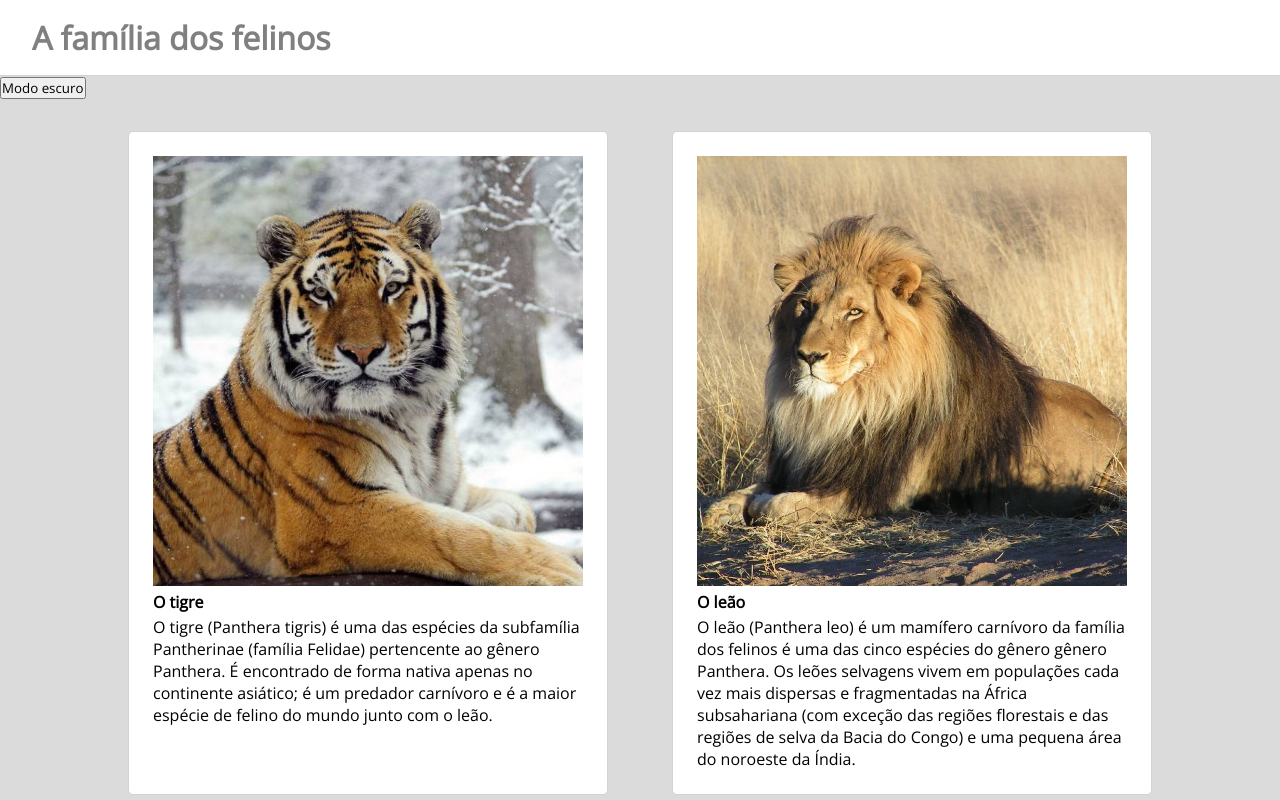
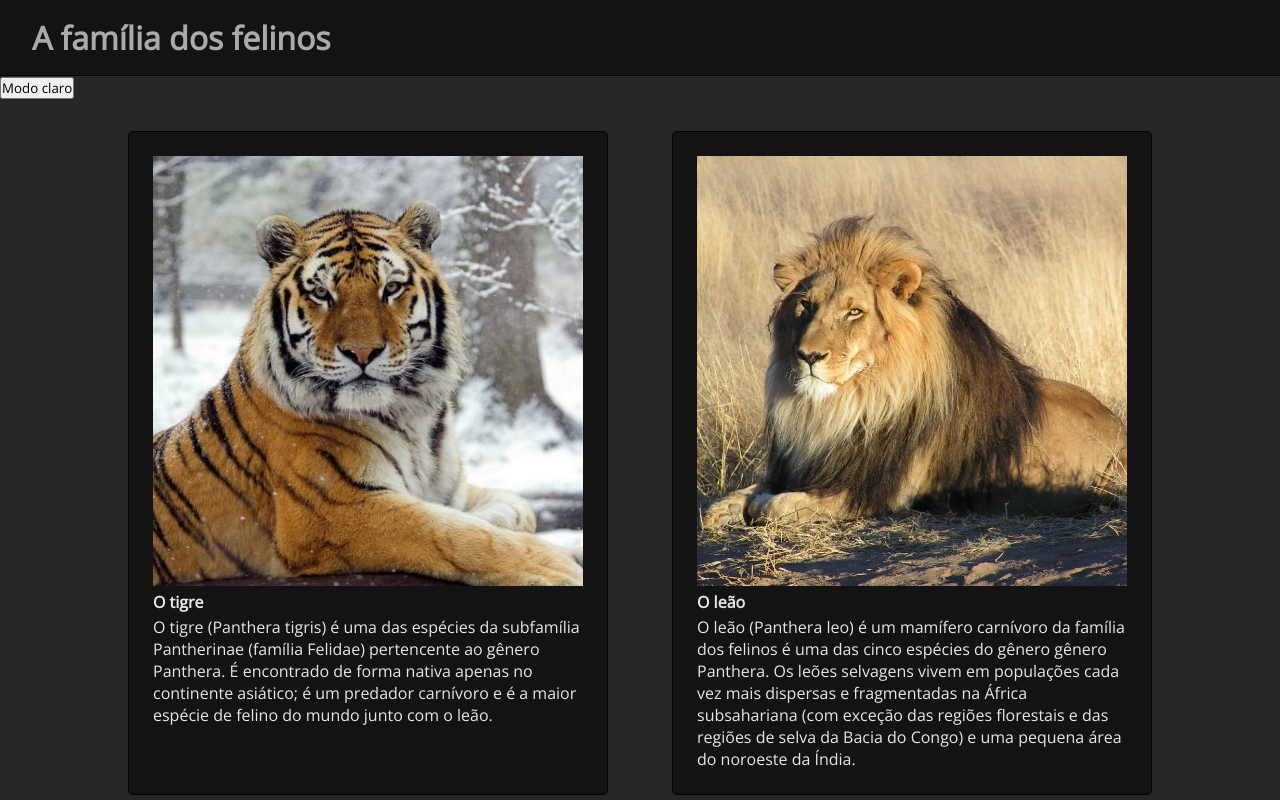
Before and after one commit to vsmargareth/Aula5_mesa_de_trabalho, a plain HTML site: page index.html in a window 1280 px wide. Both pictures are taken after a click on the button "Modo escuro". Shown: the top 800 px of the page. Drawn offline with nearby package versions, Linux system fonts and the light colour scheme.

Commit message:
modo escuro concluido, falta estilixar botão

```diff
--- a/index.html
+++ b/index.html
@@ -11,7 +11,7 @@
 
 <body class="dark">
 
-  <h1 class="titleDarkMode ">A família dos felinos</h1>
+  <h1>A família dos felinos</h1>
   <button> Modo escuro</button>
   <div class="container">
     <div class="item">
--- a/main.js
+++ b/main.js
@@ -1,10 +1,55 @@
+/*
+-Seleção de componentes no HTML tem sempre ref no final
+-Modo escuro = blackMode
+*/
+
+//seleção de componentes no HTML
 let buttonRef = document.querySelector('button');
-window.addEventListener('click', blabckMode)
-
 let bodyRef = document.querySelector('body');
 let h1Ref = document.querySelector('h1');
+let itemRef = document.querySelectorAll('.item')
+let pRef = document.querySelectorAll('p');
+let h2Ref = document.querySelectorAll('h2')
+
+mudaTextoBotao()
+
+//Monitoramento de cliques
+window.addEventListener('click', blabckMode)
+//mudar texto do botão
+function mudaTextoBotao() {
+  if (buttonRef.textContent === "Modo escuro") {
+    buttonRef.textContent = "Modo claro";
+  } else {
+    buttonRef.textContent = "Modo escuro";
+  }
+}
+
+//Mudando todos os itens
+function mudaItens() {
+  itemRef.forEach(function (selecionaItens) {
+    selecionaItens.classList.toggle("itemDarkMode")
+  })
+}
+
+//Mudando todos os paragráfos
+function mudaParagrafos() {
+  pRef.forEach(function (mudaParagrafo) {
+    mudaParagrafo.classList.toggle("textDarkMode")
+  })
+}
+//Mudando todos os H's 2
+function mudaTodosH2() {
+  h2Ref.forEach(function (mudaHs2) {
+    mudaHs2.classList.toggle("textDarkMode")
+  })
+}
+
+//Fução para ativar modo escuro
 function blabckMode() {
+  mudaTextoBotao()
   bodyRef.classList.toggle('bgDarkMode');
   h1Ref.classList.toggle('titleDarkMode');
-  console.log("deu certo no js")
+  mudaItens();
+  mudaParagrafos();
+  mudaTodosH2();
 }
--- a/styles.css
+++ b/styles.css
@@ -44,31 +44,18 @@ h1 {
   margin-bottom: .2em;
 }
 
-
-
-// A cor de fundo
 .bgDarkMode {
   background-color: rgb(39, 39, 39);
 }
-
-
-// Modificações no titulo 'A família dos felinos'
 .titleDarkMode {
   background-color: rgb(19, 19, 19);
   color: rgb(170, 170, 170);
   border-color: black;
 }
-
-/*
-
-// Modificações nos items
-{
+.itemDarkMode {
   background-color: rgb(19, 19, 19);
   border-color: black;
 }
-
-// Modificações nos textos dos itens e cabeçalhos dos itens
-{
+.textDarkMode {
   color: rgb(230, 230, 230);
 }
-*/
```
